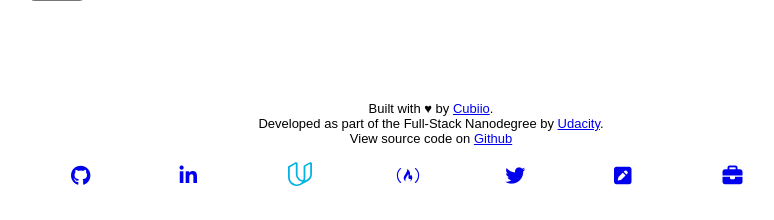
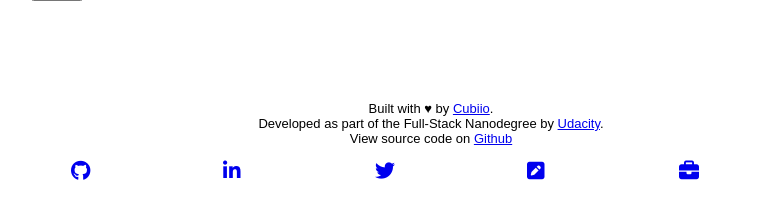
Before and after one commit to sam-atkins/fsnd-blog, a Python web app: template templates/comment.html in a window 1280 px wide. Shown: the part 580-800 px from the top of the page, without its empty margins (209-983 px from the left). Run offline with Jinja, Linux system fonts and the light colour scheme; the template is opened without the code that fills it, so the values that code supplies are empty; some libraries are stand-ins or nearby versions.

Commit message:
style: change social icons in footer

```diff
--- a/templates/base.html
+++ b/templates/base.html
@@ -59,10 +59,6 @@
 		<ul class="social__logos">
 		  <li class="social"><a href="https://github.com/cubiio" target="_blank"><i class="fa fa-github fa-lg"></i></a>
 		  <li class="social"><a href="https://www.linkedin.com/in/atkinssam" target="_blank"><i class="fa fa-linkedin fa-lg"></i></a>
-		  <li class="social udacity-logo"><a href="https://profiles.udacity.com/u/samatkins" target="_blank">
-		      <svg id="Layer_1" xmlns="http://www.w3.org/2000/svg" viewBox="0 0 40 40" width="24" height="24"><style>.st0{fill:#02b3e4}</style><g id="_x38_0-mark-white"><path id="mark_28_" class="st0" d="M13.3 0L0 7.7v17.6C0 33.4 6.5 40 14.6 40c2.7 0 5.2-.7 7.4-1.9l10.8-6.2C37.1 29.6 40 25.2 40 20V1.6L37.4.1 26 6.2v19.2c0 .8-.1 1.6-.2 2.4-.2.8-.4 1.5-.7 2.2l-.3.6c-.4 0-2.9-.9-4.2-1.8-.6-.4-1.1-.8-1.6-1.3s-.9-1-1.3-1.6c-.4-.6-.7-1.2-1-1.8-.3-.6-.5-1.3-.6-2-.1-.7-.1-1.4-.1-2.1V1.6L13.3 0zm6.5 36.2c-.7.3-1.7.7-2.5.9-.8.2-1.5.2-2.3.2-.8 0-1.6-.1-2.4-.3-.8-.2-1.5-.4-2.2-.7-.7-.3-1.4-.7-2-1.1C6.6 34.1 5.7 33.1 5 32c-.4-.6-.8-1.3-1.1-2-.3-.7-.5-1.5-.7-2.3-.2-.8-.2-1.6-.2-2.4V9.2l10-6.1V20c0 6.4 4.7 11.8 10.7 13.1-.2.3-.4.6-.7.8-1.1 1.1-2 1.8-3.2 2.3zm17-14c-.1.7-.4 1.4-.6 2-.3.6-.6 1.2-1 1.8-.4.6-1.6 2.1-3.2 3-1.6.9-3.1 1.2-4 1.4.6-1.6 1-3.2 1-5V7.7l8-4.6V20c0 .8 0 1.5-.2 2.2z"/></g></svg>
-		  <li class="social"><a href="http://freecodecamp.com/cubiio" target="_blank"><i class="fa fa-free-code-camp fa-lg"></i></a>
-		  </a>
 		  <li class="social"><a href="https://twitter.com/cubiio" target="_blank"><i class="fa fa-twitter fa-lg"></i></a>
 		  <li class="social"><a href="https://cubiio.github.io/" target="_blank"><i class="fa fa-pencil-square fa-lg"></i></a>
 		  <li class="social"><a href="http://samatkins.me/" target="_blank"><i class="fa fa-briefcase fa-lg"></i></a>
```
